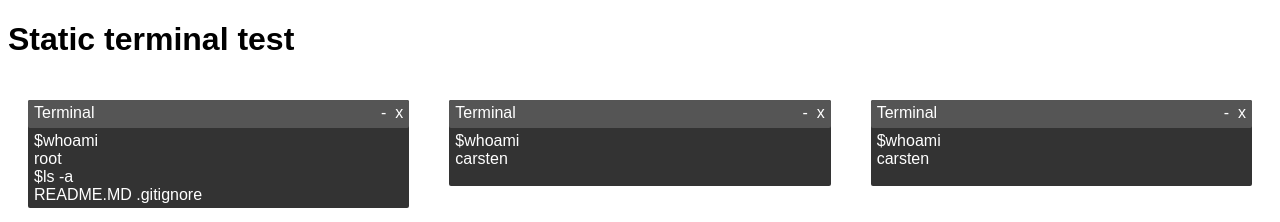
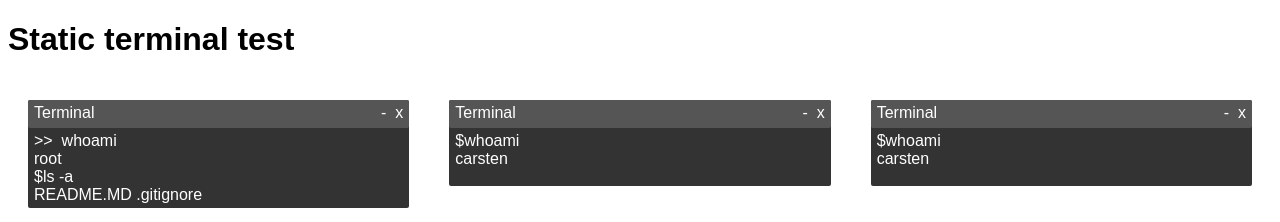
Before and after one commit to cars10/vue-static-terminal, a Vue app: page / in a window 1280 px wide. Shown: the top 222 px of the page. Built offline with nearby package versions, Linux system fonts and the light colour scheme.

Commit message:
some cleanup, also can user html as command

```diff
--- a/src/App.vue
+++ b/src/App.vue
@@ -3,7 +3,7 @@
         <h1>Static terminal test</h1>
         <div class="grid">
             <div class="col">
-                <static-terminal :command-blocks="basicExample" :size="{height: '100px', width: '200px'}"></static-terminal>
+                <static-terminal :commands="basicExample"></static-terminal>
             </div>
             <div class="col">
                 <static-terminal></static-terminal>
@@ -38,7 +38,7 @@
         data: () => {
             return {
                 basicExample: [
-                    {command: 'whoami', result: 'root'},
+                    {prompt: '&gt;&gt; &nbsp;', command: 'whoami', result: 'root'},
                     {command: 'ls -a', result: 'README.MD .gitignore'},
                 ]
             }
--- a/src/components/StaticTerminal.vue
+++ b/src/components/StaticTerminal.vue
@@ -1,7 +1,7 @@
 <template>
     <div class="static_terminal">
         <static-terminal-header></static-terminal-header>
-        <static-terminal-body :commandBlocks="commandBlocks"></static-terminal-body>
+        <static-terminal-body :commands="commands"></static-terminal-body>
     </div>
 </template>
 
@@ -20,7 +20,7 @@
 
     export default {
         props: {
-            commandBlocks: {
+            commands: {
                 default: () => {
                     return [
                         {command: 'whoami', result: 'carsten'},
--- a/src/components/staticTerminal/StaticTerminalBlock.vue
+++ b/src/components/staticTerminal/StaticTerminalBlock.vue
@@ -1,7 +1,7 @@
 <template>
     <div>
-        <static-terminal-command :prompt="commandBlock.prompt" :command="commandBlock.command"></static-terminal-command>
-        <static-terminal-result :result="commandBlock.result"></static-terminal-result>
+        <static-terminal-command :prompt="command.prompt" :command="command.command"></static-terminal-command>
+        <static-terminal-result :result="command.result"></static-terminal-result>
     </div>
 </template>
 
@@ -11,7 +11,7 @@
 
     export default {
         props: [
-            'commandBlock'
+            'command'
         ],
         components: {
             StaticTerminalCommand,
--- a/src/components/staticTerminal/StaticTerminalBody.vue
+++ b/src/components/staticTerminal/StaticTerminalBody.vue
@@ -1,7 +1,7 @@
 <template>
     <div class="static_terminal__body">
-        <static-terminal-block v-for="commandBlock in commandBlocks"
-                               :commandBlock="commandBlock"></static-terminal-block>
+        <static-terminal-block v-for="command in commands"
+                               :command="command"></static-terminal-block>
     </div>
 </template>
 
@@ -10,10 +10,6 @@
         min-height: 50px;
         padding: 4px 6px;
     }
-
-    .static_terminal__body--fixed {
-        overflow: scroll
-    }
 </style>
 
 <script>
@@ -21,7 +17,7 @@
 
     export default {
         props: [
-            'commandBlocks',
+            'commands',
             'size'
         ],
         components: {
--- a/src/components/staticTerminal/StaticTerminalCommand.vue
+++ b/src/components/staticTerminal/StaticTerminalCommand.vue
@@ -1,7 +1,7 @@
 <template>
     <div class="static_terminal__command">
-        <span class="prompt">{{ this.prompt }}</span>
-        <span class="command">{{ this.command }}</span>
+        <span class="prompt" v-html="prompt"></span>
+        <span class="command" v-html="command"></span>
     </div>
 </template>
 
@@ -11,9 +11,7 @@
             prompt: {
                 default: '$'
             },
-            command: {
-                default: 'ls'
-            }
+            command: {}
         }
     }
 </script>
--- a/src/components/staticTerminal/StaticTerminalResult.vue
+++ b/src/components/staticTerminal/StaticTerminalResult.vue
@@ -1,15 +1,9 @@
 <template>
-    <div>
-        {{ this.result }}
-    </div>
+    <div v-html="result"></div>
 </template>
 
 <script>
     export default {
-        props: {
-            result: {
-                default: 'file1 file2'
-            }
-        }
+        props: ['result']
     }
 </script>
```
